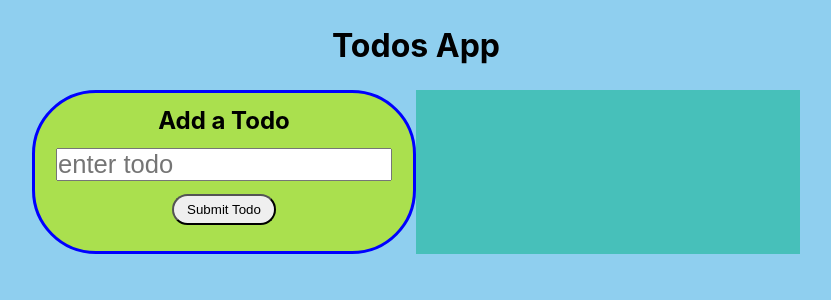
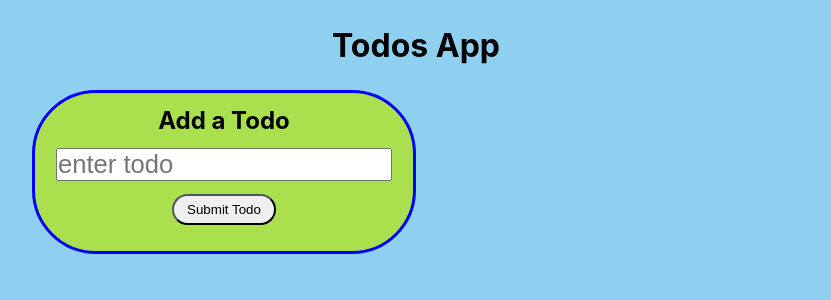
Before and after one commit to franco-ortega/demo-react-01-todos, a React (Create React App) app: page / in a window 1280 px wide. Shown: the top 300 px of the page, without its empty margins (224-1055 px from the left). Built offline with nearby package versions, Linux system fonts and the light colour scheme.

Commit message:
remove styling from TodoList

```diff
--- a/src/components/todos/TodoList.module.css
+++ b/src/components/todos/TodoList.module.css
@@ -1,5 +1,6 @@
 .TodoList {
-  background: hsla(175, 50%, 50%, 0.9);
+  /* background: hsla(175, 50%, 50%, 0.9); */
+  /* height: 100%; */
   width: 30vw;
   display: flex;
   flex-direction: column;
```
